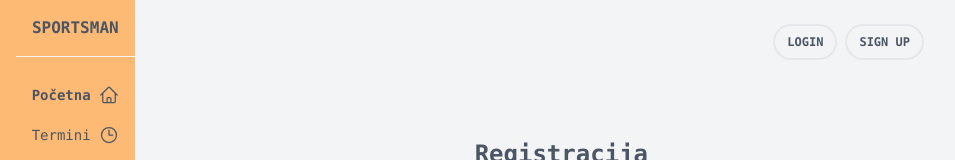
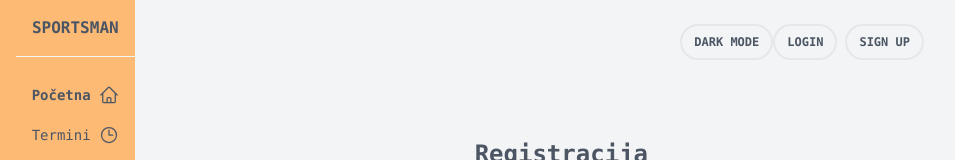
Before and after one commit to bajramidamir/dws_sportista, a React (Create React App) app in the folder frontend/: page /signup in a window 1280 px wide. Shown: the top 160 px of the page, without its empty margins (292-1247 px from the left). Built offline with nearby package versions, Linux system fonts and the light colour scheme.

Commit message:
Update SignupForm.jsx

```diff
--- a/frontend/src/components/SignupForm.jsx
+++ b/frontend/src/components/SignupForm.jsx
@@ -28,6 +28,13 @@ function SignupForm() {
         chooseOption.remove();
       }
     }
+  };
+
+  const handleClick = () => {
+    /* here we alter the colors of navbar and everything else */
+    var element = document.body;
+    element.classList.toggle("dark-mode");
+    console.log('Dark mode toggled');
   };
 
   const handleSubmit = async (e) => {
@@ -61,8 +68,14 @@ function SignupForm() {
   };
 
   return (
-    <div className="px-16 py-6 bg-gray-100 md:col-span-2 min-h-screen flex flex-col">
+    <div className="px-16 py-6 bg-gray-100 md:col-span-2 min-h-screen flex flex-col" id="ir">
       <div className="flex justify-center sm:justify-center md:justify-end">
+        <Link
+              to={"/signup"}
+              className="text-primary ml-2 btn border md:border-2 hover:bg-gray-400 hover:text-white" id="pr"
+              onClick={handleClick}
+            > DARK MODE
+              </Link>
         <Link
           to={"/login"}
           className="text-primary btn border md:border-2 hover:bg-gray-400 hover:text-white"
```
